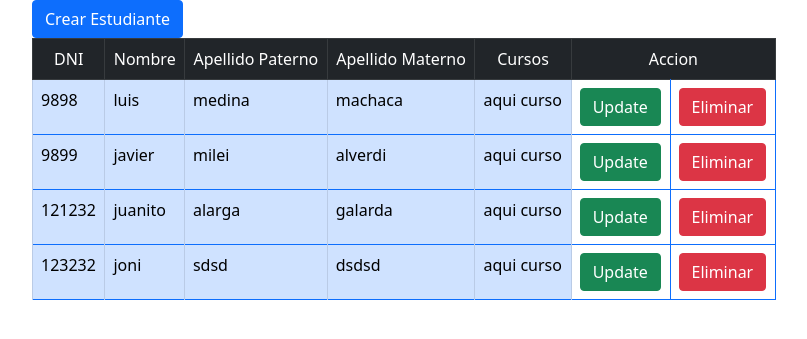
After one commit to luis1045/mooc, a Flask app: page /estudiantes in a window 1280 px wide. The commit adds this page. Shown: the top 339 px of the page, without its empty margins (236-1043 px from the left). Run offline with Flask 3, Linux system fonts and the light colour scheme.

Commit message:
crud estudiante completado

```diff
--- a/app.py
+++ b/app.py
@@ -118,6 +118,49 @@ def del_docente(dni):
 	return redirect(url_for('list_docentes'))
 
 
+#listar docentes
+@app.route("/regEstudiante", methods=["GET","POST"])
+def reg_estudiante():
+	if request.method == 'POST':
+		dniB = request.form["dniT"]
+		nombreB = request.form["nombreT"]
+		apePaternoB = request.form["apePaternoT"]
+		apeMaternoB = request.form["apeMaternoT"]
+		hashed_pw = generate_password_hash(request.form["contraseniaT"],method="sha256")
+		new_estudiante = Estudiante(dniEstudiante=dniB, nombre=nombreB, apePaterno=apePaternoB,apeMaterno=apeMaternoB, contrasenia=hashed_pw)
+		db.session.add(new_estudiante)
+		db.session.commit()
+		return redirect(url_for('list_estudiantes'))
+	return render_template("estudiante.html")
+
+@app.route("/estudiantes", methods=["GET"])
+def list_estudiantes():
+	estQuery = Estudiante.query.all()
+	return render_template("estudiantes.html", estudiantes=estQuery)
+
+@app.route("/upestudiante/<int:dni>", methods=["POST"])
+def up_estudiante(dni):
+	estudiante= Estudiante.query.get(dni)
+	if estudiante is None:
+		"dni No Encontrado"
+	estudiante.nombre = request.form["nombreT"]
+	estudiante.apePaterno = request.form["apePaternoT"]
+	estudiante.apeMaterno = request.form["apeMaternoT"]
+	estudiante.contrasenia = generate_password_hash(request.form["contraseniaT"],method="sha256")
+	db.session.commit()
+	return redirect(url_for('list_estudiantes'))
+
+@app.route("/delestudiante/<int:dni>", methods=["POST"])
+def del_estudiante(dni):
+	estQuery=Estudiante.query.get(dni)
+	if estQuery is None:
+		"No exite el docente"
+	db.session.delete(estQuery)
+	db.session.commit()
+	return redirect(url_for('list_estudiantes'))
+
+
+
 if __name__ == '__main__':
 	with app.app_context():# Ahora se neseita el contexto para crear la base de datos por defecto
 		db.create_all()
--- a/templates/docentes.html
+++ b/templates/docentes.html
@@ -3,14 +3,14 @@
 <head>
     <meta charset="UTF-8">
     <meta name="viewport" content="width=device-width, initial-scale=1.0">
-    <title>docentes</title>
+    <title>docentes CRUD</title>
     <link href="https://cdn.jsdelivr.net/npm/bootstrap@5.0.2/dist/css/bootstrap.min.css" rel="stylesheet" integrity="sha384-EVSTQN3/azprG1Anm3QDgpJLIm9Nao0Yz1ztcQTwFspd3yD65VohhpuuCOmLASjC" crossorigin="anonymous">
 
 </head>
 <body>
     <div class="container-sm">
 
-    <button type="button" class="btn btn-primary" data-bs-toggle="modal" data-bs-target="#staticBackdrop">Agregar Docente</button>
+    <button type="button" class="btn btn-primary" data-bs-toggle="modal" data-bs-target="#staticBackdrop">Crear Docente</button>
       <table class="table table-bordered border-primary">
           <thead class="table-dark">
               <tr>
@@ -113,7 +113,7 @@
     <div class="modal-dialog">
       <div class="modal-content">
         <div class="modal-header">
-          <h5 class="modal-title" id="staticBackdropLabel">Ingresar un Docente</h5>
+          <h5 class="modal-title" id="staticBackdropLabel">Crear Docente</h5>
           <button type="button" class="btn-close" data-bs-dismiss="modal" aria-label="Close"></button>
         </div>
         <form action="{{url_for('reg_docente')}}" method="POST">
--- /dev/null
+++ b/templates/estudiantes.html
@@ -0,0 +1,147 @@
+<!DOCTYPE html>
+<html lang="en">
+<head>
+    <meta charset="UTF-8">
+    <meta name="viewport" content="width=device-width, initial-scale=1.0">
+    <title>Estudiantes CRUD</title>
+    <link href="https://cdn.jsdelivr.net/npm/bootstrap@5.0.2/dist/css/bootstrap.min.css" rel="stylesheet" integrity="sha384-EVSTQN3/azprG1Anm3QDgpJLIm9Nao0Yz1ztcQTwFspd3yD65VohhpuuCOmLASjC" crossorigin="anonymous">
+</head>
+<body>
+
+
+    <div class="container" style="width: 60%;">
+        <button type="button" class="btn btn-primary" data-bs-toggle="modal" data-bs-target="#modalEstudiante">Crear Estudiante</button>
+        <table class="table table-bordered border-primary">
+            <thead class="table-dark">
+                <tr>
+                    <td class="text-center">DNI</td>
+                    <td class="text-center">Nombre</td>
+                    <td class="text-center">Apellido Paterno</td>
+                    <td class="text-center">Apellido Materno</td>
+                    <td class="text-center">Cursos</td>
+                    <td colspan="2" class="text-center">Accion</td>
+                </tr>
+            </thead>
+            <tbody>
+                {% for estudiante in estudiantes %}
+                <tr>
+                    <td class="table-primary">{{estudiante.dniEstudiante}}</td>
+                    <td class="table-primary">{{estudiante.nombre}}</td>
+                    <td class="table-primary">{{ estudiante.apePaterno }}</td>
+                    <td class="table-primary">{{ estudiante.apeMaterno }}</td>
+                    <td class="table-primary">aqui curso</td>
+                    <td><button type="button" class="btn btn-success" data-bs-toggle="modal" data-bs-target="#update_estudiante_{{estudiante.dniEstudiante}}">Update</button></td>
+                    <td><button type="button" class="btn btn-danger" data-bs-toggle="modal" data-bs-target="#delete_estudiante_{{estudiante.dniEstudiante}}">Eliminar</button></td>
+                     <!--modal actualizar estudiante-->
+                    <div class="modal fade" id="update_estudiante_{{estudiante.dniEstudiante}}" tabindex="-1" aria-labelledby="exampleModalLabel" aria-hidden="true">
+                      <div class="modal-dialog">
+                        <div class="modal-content">
+                          <div class="modal-header">
+                            <h5 class="modal-title" id="exampleModalLabel">Actualziar estudiante</h5>
+                            <button type="button" class="btn-close" data-bs-dismiss="modal" aria-label="Close"></button>
+                          </div>
+                          <form action="{{url_for('up_estudiante', dni=estudiante.dniEstudiante)}}" method="post">
+                            <div class="modal-body">
+                              <div class="modal-body">
+                                <div class="mb-3">
+                                  <label for="dni" class="col-form-label">Dni:</label>
+                                    <input type="text" readonly="true" class="form-control" id="dni" name="dniT" value="{{estudiante.dniEstudiante}}">
+                                </div>
+                                <div class="mb-3">
+                                  <label for="nombre" class="col-form-label">Nombres:</label>
+                                    <input type="text" class="form-control" id="nombre" name="nombreT" value="{{estudiante.nombre}}">
+                                </div>
+                                <div class="mb-3">
+                                  <label for="apePaterno" class="col-form-label">Apellido Paterno:</label>
+                                    <input type="text" class="form-control" id="apePaterno" name="apePaternoT" value="{{ estudiante.apePaterno }}">
+                                </div>
+                                <div class="mb-3">
+                                  <label for="apeMaterno" class="col-form-label">Apellido Materno:</label>
+                                    <input type="text" class="form-control" id="apeMaterno" name="apeMaternoT" value="{{ estudiante.apeMaterno }}">
+                                </div>
+                                <div class="mb-3">
+                                  <label for="contrasenia" class="col-form-label">Contraseña:</label>
+                                  <input type="password" class="form-control" id="contrasenia" name="contraseniaT">
+                                </div>
+                              </div>
+                            </div>
+                            <div class="modal-footer">
+                              <button type="submit" class="btn btn-primary">Actualizar</button>
+                              <button type="button" class="btn btn-secondary" data-bs-dismiss="modal">Close</button>
+                            </div>
+                          </form>
+                        </div>
+                      </div>
+                    </div>
+                    <!-- fin actualziar estudiante -->
+                    <!--modal elimianr estudiante-->
+                    <div class="modal fade" id="delete_estudiante_{{estudiante.dniEstudiante}}" tabindex="-1" aria-labelledby="exampleModalLabel" aria-hidden="true">
+                      <div class="modal-dialog">
+                        <div class="modal-content">
+                          <div class="modal-header">
+                            <h5 class="modal-title" id="exampleModalLabel">Eliminar</h5>
+                            <button type="button" class="btn-close" data-bs-dismiss="modal" aria-label="Close"></button>
+                          </div>
+                          <form action="{{url_for('del_estudiante', dni=estudiante.dniEstudiante)}}" method="post">
+                            <div class="modal-body">
+                              <div class="form-group row">
+                                <label class="col-sm-12 col-form-label">Quiere Eliminar al estudiante <span style='font-weight:bold;color:red'>{{estudiante.nombre}}</span>?</label>
+                              </div>
+                            </div>
+                            <div class="modal-footer">
+                              <button type="submit" class="btn btn-danger">Delete</button>
+                              <button type="button" class="btn btn-secondary" data-bs-dismiss="modal">Close</button>
+                            </div>
+                          </form>
+                        </div>
+                      </div>
+                    </div>
+                  <!--fin modal eliminar estudiante-->
+                </tr>
+                {% endfor %}
+            </tbody>
+        </table>
+    </div>
+  <!-- Modal crear estudiante  -->
+  <div class="modal fade" id="modalEstudiante" data-bs-backdrop="static" data-bs-keyboard="false" tabindex="-1" aria-labelledby="staticBackdropLabel" aria-hidden="true">
+    <div class="modal-dialog">
+      <div class="modal-content">
+        <div class="modal-header">
+          <h5 class="modal-title" id="staticBackdropLabel">Crear Estudiante</h5>
+          <button type="button" class="btn-close" data-bs-dismiss="modal" aria-label="Close"></button>
+        </div>
+        <form action="{{url_for('reg_estudiante')}}" method="POST">
+            <div class="modal-body">
+                  <div class="mb-3">
+                    <label for="dni" class="col-form-label">Dni:</label>
+                    <input type="text" class="form-control" id="dni" name="dniT">
+                  </div>
+                  <div class="mb-3">
+                    <label for="nombre" class="col-form-label">Nombres:</label>
+                    <input type="text" class="form-control" id="nombre" name="nombreT">
+                  </div>
+                  <div class="mb-3">
+                    <label for="apePaterno" class="col-form-label">Apellido Paterno:</label>
+                    <input type="text" class="form-control" id="apePaterno" name="apePaternoT">
+                  </div>
+                  <div class="mb-3">
+                    <label for="apeMaterno" class="col-form-label">Apellido Materno:</label>
+                    <input type="text" class="form-control" id="apeMaterno" name="apeMaternoT">
+                  </div>
+                  <div class="mb-3">
+                    <label for="contrasenia" class="col-form-label">Contraseña:</label>
+                    <input type="password" class="form-control" id="contrasenia" name="contraseniaT">
+                  </div>
+            </div>
+            <div class="modal-footer">
+                <button type="submit" class="btn btn-success">Registrar</button>
+                <button type="button" class="btn btn-danger" data-bs-dismiss="modal">Close</button>
+            </div>
+        </form>
+      </div>
+    </div>
+  </div>
+  <!--modal  elimiar -->
+    <script src="https://cdn.jsdelivr.net/npm/bootstrap@5.0.2/dist/js/bootstrap.bundle.min.js" integrity="sha384-MrcW6ZMFYlzcLA8Nl+NtUVF0sA7MsXsP1UyJoMp4YLEuNSfAP+JcXn/tWtIaxVXM" crossorigin="anonymous"></script>
+</body>
+</html>
```
Also changed, not shown: templates/estudiante.html (added, +46 -0 lines), database.db.
